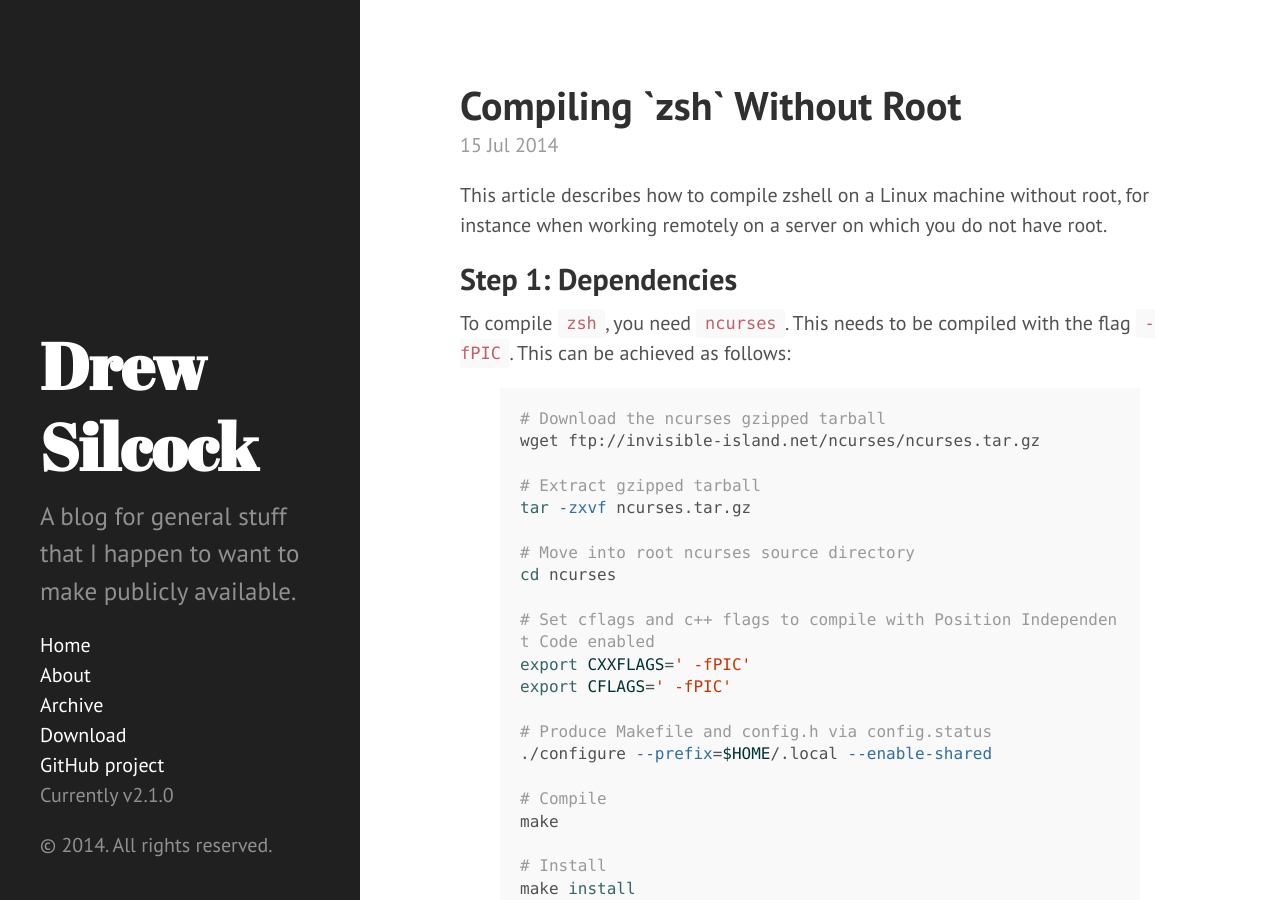
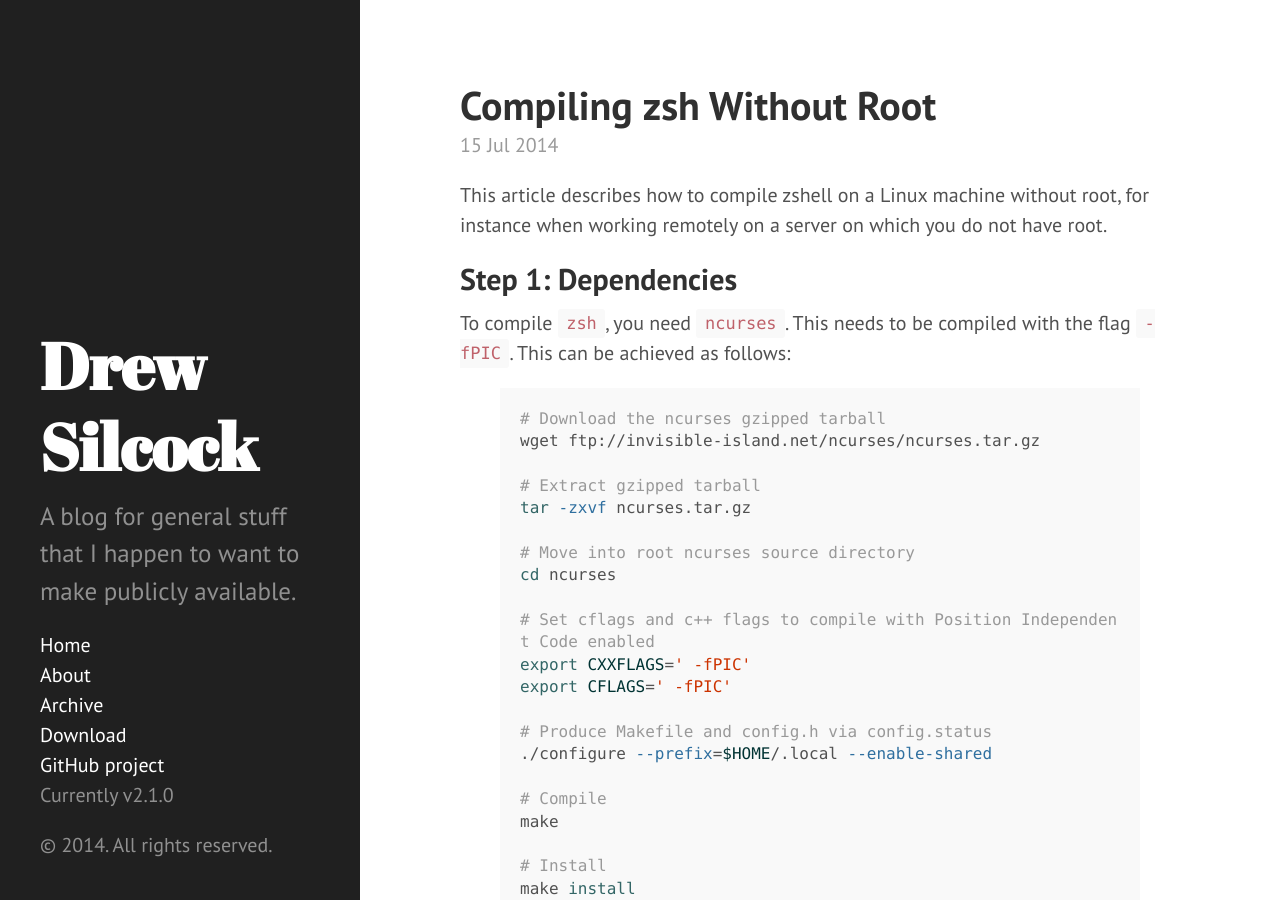
Before and after one commit to drewsilcock/drewsilcock.github.io, a Jekyll site: the page built from _posts/2014-07-15-compiling-zsh.md, in a window 1280 px wide and 900 px high. Built offline with Jekyll 4.4.1, drawn with Linux system fonts in a browser that asks for light colours; Markdown is read by kramdown in place of the engine named in the settings.

```diff
--- a/_posts/2014-07-15-compiling-zsh.md
+++ b/_posts/2014-07-15-compiling-zsh.md
@@ -1,6 +1,6 @@
 ---
 layout: post
-title: Compiling `zsh` Without Root
+title: Compiling zsh Without Root
 ---
 
 This article describes how to compile zshell on a Linux machine without root, for instance when working remotely on a server on which you do not have root.
```
